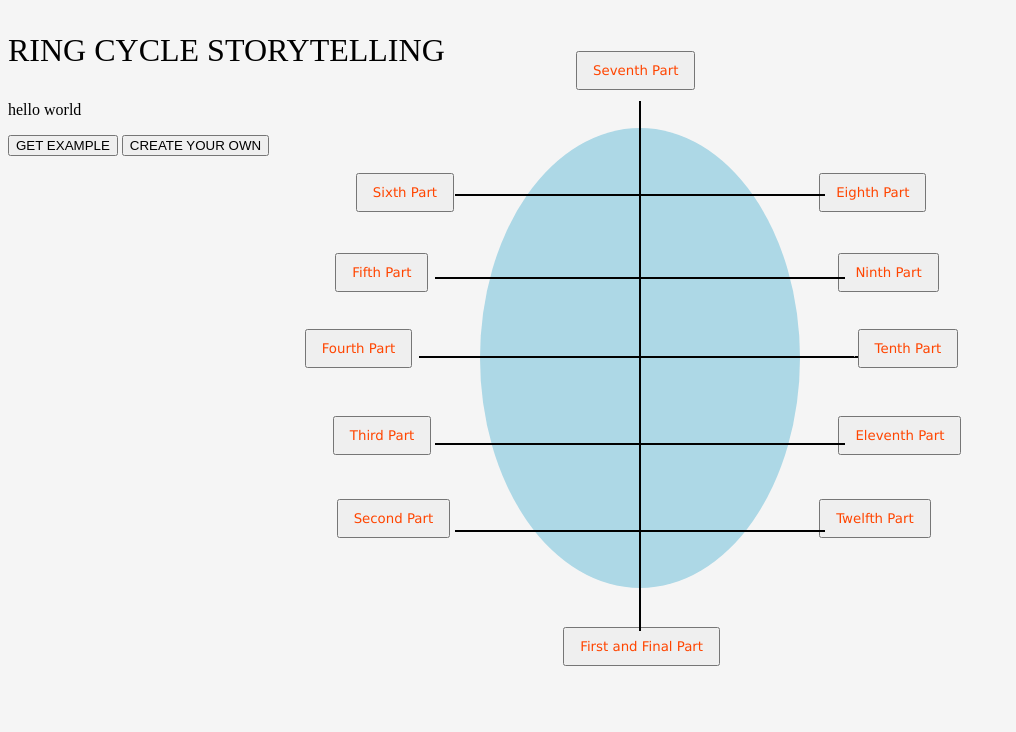
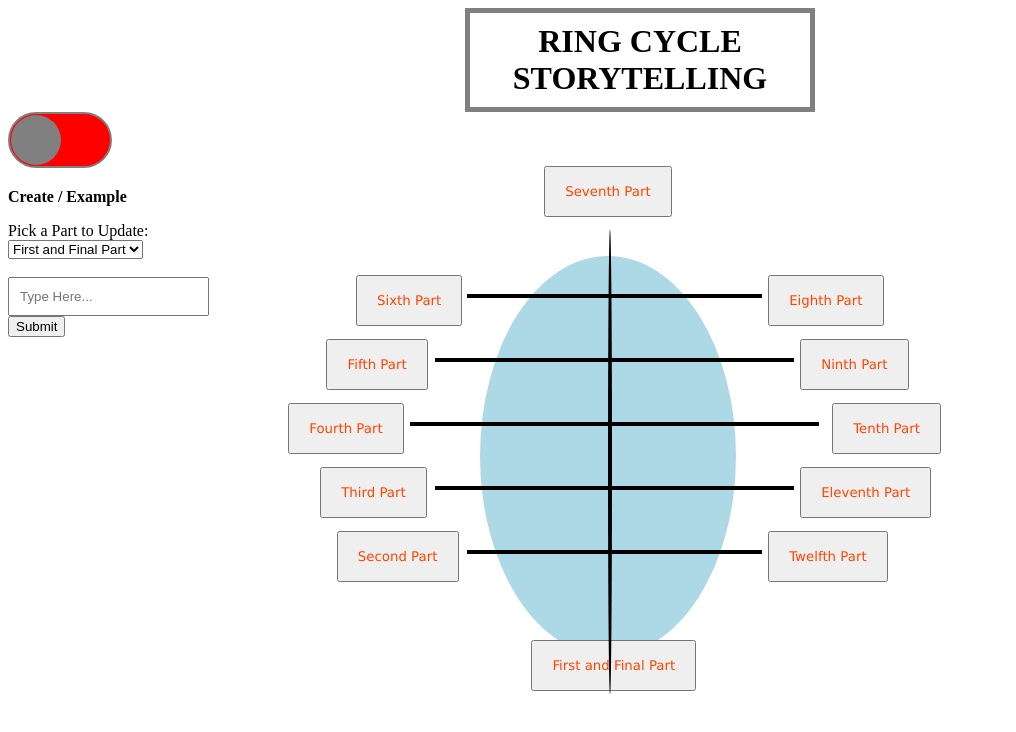
Before and after one commit to jacksonporter24/my-capstone-project, a website: page client/index.html in a window 1280 px wide. Shown: the whole page, without its empty margins (0-1016 px from the left). Drawn offline with nearby package versions, Linux system fonts and the light colour scheme.

Commit message:
toggle has been implemented

```diff
--- a/client/index.html
+++ b/client/index.html
@@ -10,11 +10,41 @@
 </head>
 <body>
     <p id='header-text'>RING CYCLE STORYTELLING</p>
-    <p id='repeat-text'></p>
-    <p id="hello-text">hello world</p>
 
-    <button id='example-button'>GET EXAMPLE</button>
-    <button id='create-button'>CREATE YOUR OWN</button>
+    <form id="harryExample">
+        <img src="http://lofrev.net/wp-content/photos/2014/09/Harry-potter-logo.jpg">
+    </form>
+
+
+    <input type="checkbox" id="switch"
+                class="checkbox"/>
+    <label for="switch" class="toggle">
+    </label>
+
+    <p>Create   /    Example</p>
+
+</label>
+
+
+    <form id="form">
+        <label for="parts">Pick a Part to Update:</label><br>
+        <select name="parts" id="parts">
+            <option value="first">First and Final Part</option>
+            <option value="second">Second Part</option>
+            <option value="third">Third Part</option>
+            <option value="fourth">Fourth Part</option>
+            <option value="fifth">Fifth Part</option>
+            <option value="sixth">Sixth Part</option>
+            <!-- <option value="seventh">Seventh Part</option>
+            <option value="eighth">Eighth Part</option>
+            <option value="ninth">Ninth Part</option>
+            <option value="tenth">Tenth Part</option>
+            <option value="eleventh">Eleventh Part</option>
+            <option value="twelfth">Twelfth Part</option> -->
+        </select><br><br>
+        <input type="text" id="userInput" placeholder="Type Here..."><br>
+        <input type="submit" id="submit">
+    </form>
 
     <div class="container"></div>
     <div class="line-one"></div>
@@ -24,7 +54,7 @@
     <div class="line-five"></div>
     <div class="line-six"></div>
     <div class="verticle-line"></div>
-    <div class="circle" style="height: 460px"></div>
+    <div class="circle"></div>
 
     <button id="chap-one">
         First and Final Part</button>
@@ -62,11 +92,6 @@
     <button id="chap-twelve">
         Twelfth Part</button>
 
-    <!-- <label class="switch">
-        <input type="checkbox">
-        <span class="slider round"></span>
-    </label> -->
-
 <script src="https://unpkg.com/axios/dist/axios.min.js"></script>
 <script src="main.js"></script>
 
--- a/client/main.js
+++ b/client/main.js
@@ -11,13 +11,51 @@ const chapNineBtn = document.getElementById("chap-nine")
 const chapSixBtn = document.getElementById("chap-six")
 const chapEightBtn = document.getElementById("chap-eight")
 
+const harryPotterNameLogo = document.getElementById('harryExample')
+harryPotterNameLogo.style.display='none';
+
+var onCreatePage = true;
+
+const toggleSwitch = document.getElementById("switch");
+toggleSwitch.addEventListener('click', () => {
+    const form = document.getElementById('form')
+
+    if(onCreatePage === true) {
+        onCreatePage = false
+    } else {
+        onCreatePage = true
+    }
+
+    if(form.style.display === 'none') {
+        //Below shows the form
+        form.style.display = 'block';
+    } else {
+        //this hides the form
+        form.style.display = 'none';
+    }
+
+    if(harryPotterNameLogo.style.display === 'block') {
+        harryPotterNameLogo.style.display = 'none';
+    } else {
+        harryPotterNameLogo.style.display = 'block'
+    }
+
+})
+
 const baseURL = "http://localhost:3000/api"
 
 //axios request for chap-one button
 //GET CHAPTER
 
 const getChapterOne = () => {
-    console.log("button hit")
+    if(onCreatePage) {
+        //this means they are on the create page and we need to get their user data
+        axios.get(baseURL + "/user/chapters/1")
+        .then(res => {
+            const data = res.data
+            alert(data)
+        })
+    } else {
         axios.get(baseURL + "/hp/chapters/1")
         .then(res => {
             const data = res.data
@@ -25,93 +63,197 @@ axios.get(baseURL + "/hp/chapters/1")
         })
     }
 
+}
+
 const getChapterSeven = () => {
-    console.log("button hit again")
+    if(onCreatePage) {
+        axios.get(baseURL + "/user/chapters/7")
+        .then(res => {
+            const data = res.data
+            alert(data)
+        })
+    } else {
         axios.get(baseURL + "/hp/chapters/7")
         .then(res => {
             const data = res.data
             alert(data)
         })
     }
+}
 
 const getChapterTwo = () => {
+    if(onCreatePage) {
+        axios.get(baseURL + "/user/chapters/2")
+        .then(res => {
+            const data = res.data
+            alert(data)
+        })
+    } else {
         axios.get(baseURL + "/hp/chapters/2")
         .then(res => {
             const data = res.data
             alert(data)
         })
     }
+}
 
 const getChapterTwelve = () => {
+    if(onCreatePage) {
+        axios.get(baseURL + "/user/chapters/12")
+        .then(res => {
+            const data = res.data
+            alert(data)
+        })
+    } else {
         axios.get(baseURL + "/hp/chapters/12")
         .then(res => {
             const data = res.data
             alert(data)
         })
     }
+}
 
 const getChapterThree = () => {
+    if(onCreatePage) {
+        axios.get(baseURL + "/user/chapters/3")
+        .then(res => {
+            const data = res.data
+            alert(data)
+        })
+    } else {
         axios.get(baseURL + "/hp/chapters/3")
         .then(res => {
             const data = res.data
             alert(data)
         })
     }
+}
 
 const getChapterEleven = () => {
+    if(onCreatePage) {
+        axios.get(baseURL + "/user/chapters/11")
+        .then(res => {
+            const data = res.data
+            alert(data)
+        })
+    } else {
         axios.get(baseURL + "/hp/chapters/11")
         .then(res => {
             const data = res.data
             alert(data)
         })
     }
+}
 
 const getChapterFour = () => {
+    if(onCreatePage) {
+        axios.get(baseURL + "/user/chapters/4")
+        .then(res => {
+            const data = res.data
+            alert(data)
+        })
+    } else {
         axios.get(baseURL + "/hp/chapters/4")
         .then(res => {
             const data = res.data
             alert(data)
         })
     }
+}
 
     const getChapterTen = () => {
+        if(onCreatePage) {
+            axios.get(baseURL + "/user/chapters/10")
+            .then(res => {
+                const data = res.data
+                alert(data)
+            })
+        } else {
             axios.get(baseURL + "/hp/chapters/10")
             .then(res => {
                 const data = res.data
                 alert(data)
             })
         }
+}
 
 const getChapterFive = () => {
+    if(onCreatePage) {
+        axios.get(baseURL + "/user/chapters/5")
+        .then(res => {
+            const data = res.data
+            alert(data)
+        })
+    } else {
         axios.get(baseURL + "/hp/chapters/5")
         .then(res => {
             const data = res.data
             alert(data)
         })
     }
+}
 
 const getChapterNine = () => {
+    if(onCreatePage) {
+        axios.get(baseURL + "/user/chapters/9")
+        .then(res => {
+            const data = res.data
+            alert(data)
+        })
+    } else {
         axios.get(baseURL + "/hp/chapters/9")
         .then(res => {
             const data = res.data
             alert(data)
         })
     }
+}
 
 const getChapterSix = () => {
+    if(onCreatePage) {
+        axios.get(baseURL + "/user/chapters/6")
+        .then(res => {
+            const data = res.data
+            alert(data)
+        })
+    } else {
         axios.get(baseURL + "/hp/chapters/6")
         .then(res => {
             const data = res.data
             alert(data)
         })
     }
+}
 
 const getChapterEight = () => {
+    if(onCreatePage) {
+        axios.get(baseURL + "/user/chapters/8")
+        .then(res => {
+            const data = res.data
+            alert(data)
+        })
+    } else {
         axios.get(baseURL + "/hp/chapters/8")
         .then(res => {
             const data = res.data
             alert(data)
         })
+    }
+}
+
+const userTextBox = document.getElementById("userInput")
+const pickAPart = document.getElementById("parts")
+const submitBtn = document.getElementById("submit")
+
+const saveUserInput = () => {
+    let textBoxInput= userTextBox.value
+    if (pickAPart.value === "first") {
+        axios.post(baseURL + "/user/chapters/1", {"description": textBoxInput})
+        .then(res => {
+            const data = res.data
+            alert(data)
+        })
+    }
 }
 
 chapOneBtn.addEventListener('click', getChapterOne)
@@ -126,3 +268,5 @@ chapFiveBtn.addEventListener('click', getChapterFive)
 chapNineBtn.addEventListener('click', getChapterNine)
 chapSixBtn.addEventListener('click', getChapterSix)
 chapEightBtn.addEventListener('click', getChapterEight)
+
+submitBtn.addEventListener('click', saveUserInput)
--- a/client/styles.css
+++ b/client/styles.css
@@ -1,21 +1,39 @@
 body {
     overflow: scroll;
-    background-color: whitesmoke;
+    background-color: white;
 }
 
 #header-text {
     font-size: xx-large;
+    text-align: center;
+   width: 320px;
+   padding: 10px;
+   border: 5px solid gray;
+   margin: auto
+
     /* display: none; */
 }
 
+img {
+    padding: 5px;
+    top: 7vh;
+    width: 30vw;
+    height: auto;
+}
+
+#userInput {
+    padding: 10px 10px
+}
+
 #chap-one {
+    /* This is chapter 1,2, 9, 17 of HP example. */
     text-align: center;
     position: absolute;
     z-index: 1;
     margin: 0 auto;
-    padding: 10px 15px;
-    top: 49vw;
-    left: 44vw;
+    padding: 2vh 1.5vw;
+    top: 50vw;
+    left: 41.5vw;
     color: orangered;
     font-family: verdana, sans-serif;
 }
@@ -25,9 +43,9 @@ body {
     text-align: center;
     position: absolute;
     z-index: 1;
-    margin: auto;
-    padding: 10px 15px;
-    top: 39vw;
+    margin: 0 auto;
+    padding: 2vh 1.5vw;
+    top: 41.5vw;
     left: 26.3vw;
     color: orangered;
     font-family: verdana, sans-serif;
@@ -38,10 +56,10 @@ body {
     text-align: center;
     position: absolute;
     z-index: 1;
-    margin: auto;
-    padding: 10px 15px;
-    top: 32.5vw;
-    left: 26vw;
+    margin: 0 auto;
+    padding: 2vh 1.5vw;
+    top: 36.5vw;
+    left: 25vw;
     color: orangered;
     font-family: verdana, sans-serif;
 }
@@ -51,10 +69,10 @@ body {
     text-align: center;
     position: absolute;
     z-index: 1;
-    margin: auto;
-    padding: 10px 15px;
-    top: 25.7vw;
-    left: 23.8vw;
+    margin: 0 auto;
+    padding: 2vh 1.5vw;
+    top: 31.5vw;
+    left: 22.5vw;
     color: orangered;
     font-family: verdana, sans-serif;
 }
@@ -64,10 +82,10 @@ body {
     text-align: center;
     position: absolute;
     z-index: 1;
-    margin: auto;
-    padding: 10px 15px;
-    top: 19.8vw;
-    left: 26.2vw;
+    margin: 0 auto;
+    padding: 2vh 1.5vw;
+    top: 26.5vw;
+    left: 25.5vw;
     color: orangered;
     font-family: verdana, sans-serif;
 }
@@ -77,9 +95,9 @@ body {
     text-align: center;
     position: absolute;
     z-index: 1;
-    margin: auto;
-    padding: 10px 15px;
-    top: 13.5vw;
+    margin: 0 auto;
+    padding: 2vh 1.5vw;
+    top: 21.5vw;
     left: 27.8vw;
     color: orangered;
     font-family: verdana, sans-serif;
@@ -90,10 +108,10 @@ body {
      text-align: center;
      position: absolute;
      z-index: 1;
-     margin: auto;
-     padding: 10px 15px;
-     top: 4vw;
-     left: 45vw;
+     margin: 0 auto;
+     padding: 2vh 1.5vw;
+     top: 13vw;
+     left: 42.5vw;
      color: orangered;
     font-family: verdana, sans-serif;
 }
@@ -104,9 +122,9 @@ body {
     position: absolute;
     z-index: 1;
     margin: auto;
-    padding: 10px 15px;
-    top: 13.5vw;
-    left: 64vw;
+    padding: 2vh 1.5vw;
+    top: 21.5vw;
+    left: 60vw;
     color: orangered;
     font-family: verdana, sans-serif;
 }
@@ -116,10 +134,10 @@ body {
     text-align: center;
     position: absolute;
     z-index: 1;
-    margin: auto;
-    padding: 10px 15px;
-    top: 19.8vw;
-    left: 65.5vw;
+    margin: 0 auto;
+    padding: 2vh 1.5vw;
+    top: 26.5vw;
+    left: 62.5vw;
     color: orangered;
     font-family: verdana, sans-serif;
 }
@@ -129,10 +147,10 @@ body {
     text-align: center;
     position: absolute;
     z-index: 1;
-    margin: auto;
-    padding: 10px 15px;
-    top: 25.7vw;
-    left: 67vw;
+    margin: 0 auto;
+    padding: 2vh 1.5vw;
+    top: 31.5vw;
+    left: 65vw;
     color: orangered;
     font-family: verdana, sans-serif;
 }
@@ -142,10 +160,10 @@ body {
     text-align: center;
     position: absolute;
     z-index: 1;
-    margin: auto;
-    padding: 10px 15px;
-    top: 32.5vw;
-    left: 65.5vw;
+    margin: 0 auto;
+    padding: 2vh 1.5vw;
+    top: 36.5vw;
+    left: 62.5vw;
     color: orangered;
     font-family: verdana, sans-serif;
 }
@@ -155,111 +173,134 @@ body {
     text-align: center;
     position: absolute;
     z-index: 1;
-    margin: auto;
-    padding: 10px 15px;
-    top: 39vw;
-    left: 64vw;
+    margin: 0 auto;
+    padding: 2vh 1.5vw;
+    top: 41.5vw;
+    left: 60vw;
     color: orangered;
     font-family: verdana, sans-serif;
 }
 
-/* .switch {
-    position: absolute;
-    display: inline-block;
-    width: 60px;
-    height: 34px;
-    z-index: 9999;
-    color: black
-} */
+
+
+    h1 {
+        color: green;
+    }
+
+    /* toggle in label designing */
+    .toggle {
+        position : relative ;
+        display : inline-block;
+        width : 100px;
+        height : 52px;
+        background-color: red;
+        border-radius: 30px;
+        border: 2px solid gray;
+    }
+
+    /* After slide changes */
+    .toggle:after {
+        content: '';
+        position: absolute;
+        width: 50px;
+        height: 50px;
+        border-radius: 50%;
+        background-color: gray;
+        top: 1px;
+        left: 1px;
+        transition:  all 0.5s;
+    }
+
+    /* Toggle text */
+    p {
+        font-family: verdana sans-serif;
+        font-weight: bold;
+    }
+
+    /* Checkbox checked effect */
+    .checkbox:checked + .toggle::after {
+        left : 49px;
+    }
+
+    /* Checkbox checked toggle label bg color */
+    .checkbox:checked + .toggle {
+        background-color: green;
+    }
+
+    /* Checkbox vanished */
+    .checkbox {
+        display : none;
+    }
 
 .container {
     padding: 100px
 }
 
 .line-one {
-    /* width: 10px;
-    height: 45px; */
-    position:absolrute;
+    position:absolute;
     z-index: 3;
-    top: 27vw;
-    left: 32vw;
+    top: 23vw;
+    left: 36.5vw;
     margin: 0 auto;
-    height: 2px;
+    height: 0.4vh;
     background: black;
-    width: 35%;
-    resize: both;
-    overflow: auto;
-
+    width: 23vw;
 }
 
 .line-two {
-    width: 10%;
-    height: 45%;
-    position:relative;
+    width: 28vw;
+    height: 0.4vh;
+    position:absolute;
     z-index: 3;
-    top: 85px;
-    left: 0%;
-    margin:auto;
-    height: 2px;
+    top: 28vw;
+    left: 34vw;
+    margin: 0 auto;
     background: black;
-    width: 410px;
-
 }
 
 .line-three {
-    width: 10px;
-    height: 45px;
-    position:relative;
+    width: 32vw;
+    height: 0.5vh;
+    position:absolute;
     z-index: 3;
-    top: 170px;
-    left: 0%;
-    margin:auto;
-    height: 2px;
+    top: 33vw;
+    left: 32vw;
+    margin: 0 auto;
     background: black;
-    width: 370px;
-
 }
 
 .line-four {
-    width: 10px;
-    height: 45px;
-    position:relative;
+    width: 28vw;
+    height: 0.5vh;
+    position:absolute;
     z-index: 3;
-    top: -85px;
-    left: 0;
-    margin:auto;
-    height: 2px;
+    top: 38vw;
+    left: 34vw;
+    margin: 0 auto;
     background: black;
-    width: 410px;
-
 }
 
 .line-five {
-    width: 10px;
-    height: 45px;
-    position:relative;
+    width: 23vw;
+    height: 0.5vh;
+    position:absolute;
     z-index: 3;
-    top: -170px;
-    left: 0;
+    top: 43vw;
+    left: 36.5vw;
     margin:auto;
-    height: 2px;
     background: black;
-    width: 370px;
-
 }
 
 .verticle-line {
-    width: 10px;
-    height: 45px;
-    position:relative;
+    width: 0.3vw;
+    position:absolute;
     z-index: 3;
-    top: -265px;
-    left: 0%;
+    top: 18vw;
+    left: 47.5vw;
     margin:auto;
-    height: 530px;
+    height: 58vh;
     background: black;
-    width: 2px;
-
+    border-radius: 50%;
 }
 
 
@@ -268,9 +309,8 @@ body {
     border-radius: 50%;
     position: absolute;
     z-index: -1;
-    top: 10vw;
+    top: 20vw;
     left: 37.5vw;
-    /* transform: translate(-50%, -50%); */
-    width: 25%;
-    height: 50%;
+    width: 20vw;
+    height: 50vh;
 }
```
Also changed, not shown: server/controller.js (+70 -0 lines), server/index.js (+25 -1 lines). Lines whose indentation alone changed are shown as unchanged.
